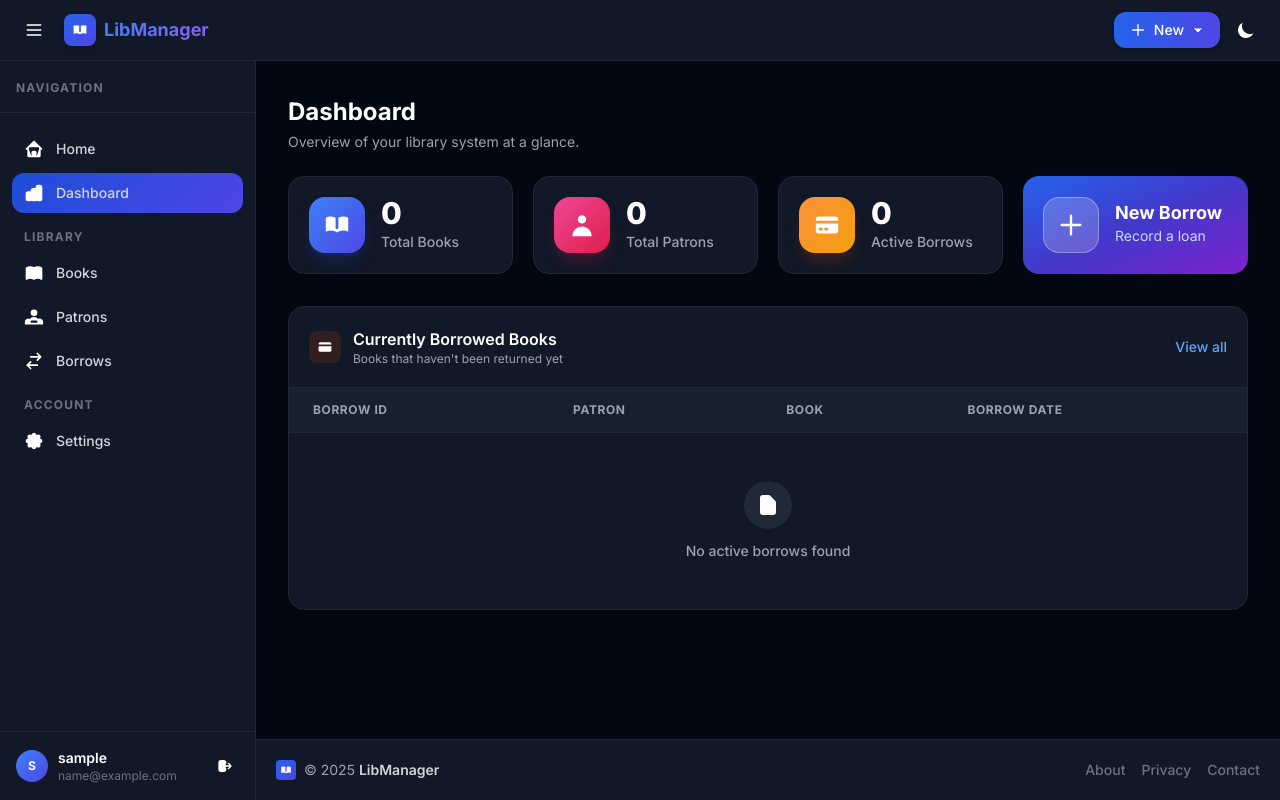
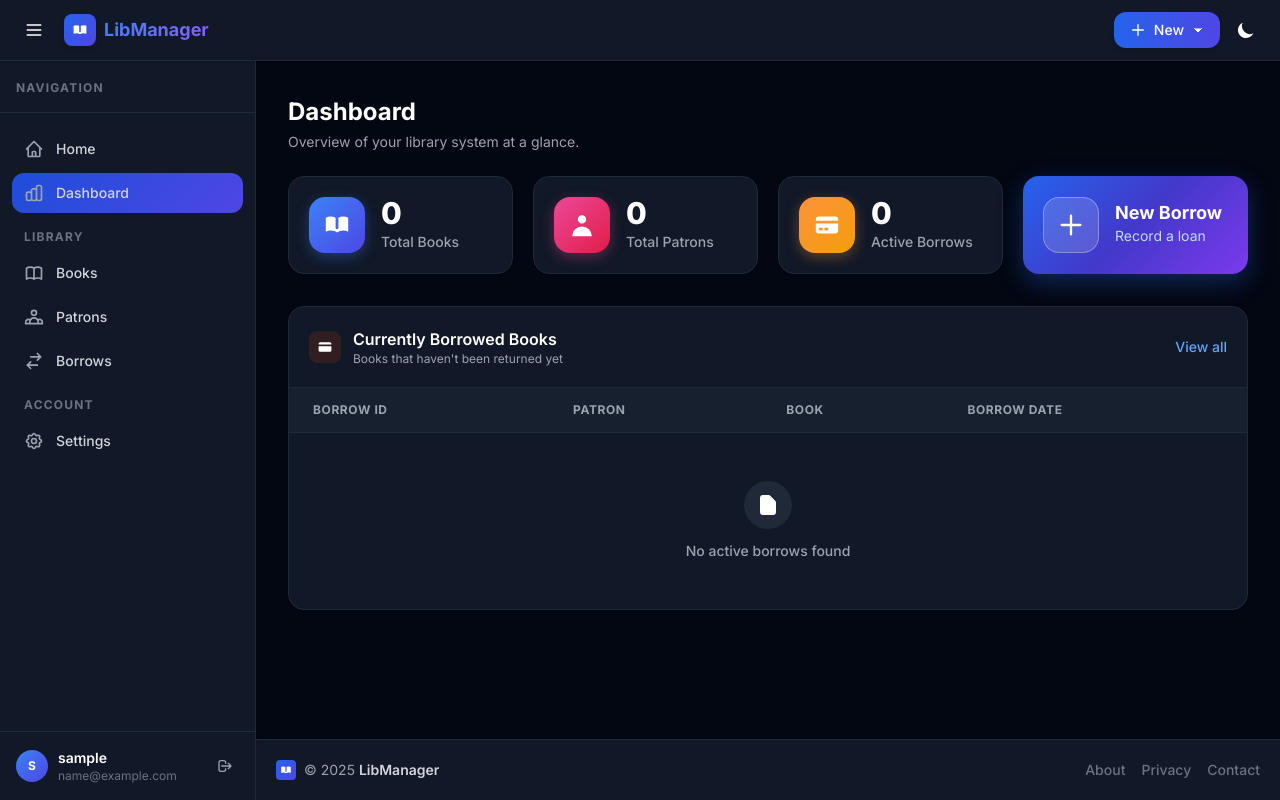
Before and after one commit to pranishs999/Library_Management_system-LMS, a Django app: page /dashboard/ in a window 1280 px wide. Run offline with Django 5.2, Linux system fonts and the light colour scheme; the visitor is signed in with stand-in values (Sample User, id 1); data that the repository does not hold is empty; some libraries are stand-ins or nearby versions.

Commit message:
Fix light mode: restore stat card gradients & sidebar icon rendering

```diff
--- a/templates/dashboard.html
+++ b/templates/dashboard.html
@@ -11,8 +11,8 @@
 <div class="grid grid-cols-1 sm:grid-cols-2 xl:grid-cols-4 gap-5 mb-8">
     <!-- Total Books -->
     <div class="card-hover bg-white dark:bg-gray-900 border border-gray-100 dark:border-gray-800 rounded-2xl p-5 shadow-sm hover:shadow-md transition-shadow flex items-center gap-4">
-        <div class="flex-shrink-0 w-14 h-14 bg-gradient-to-br from-blue-500 to-indigo-600 rounded-2xl flex items-center justify-center shadow-lg shadow-blue-200/50 dark:shadow-blue-900/40">
-            <svg class="w-7 h-7 text-gray-800 dark:text-white" fill="currentColor" viewBox="0 0 20 20">
+        <div class="flex-shrink-0 w-14 h-14 rounded-2xl flex items-center justify-center" style="background: linear-gradient(135deg, #3b82f6, #4f46e5); box-shadow: 0 4px 14px rgba(59,130,246,0.35);">
+            <svg class="w-7 h-7 text-white" fill="currentColor" viewBox="0 0 20 20">
                 <path d="M9 4.804A7.968 7.968 0 005.5 4c-1.255 0-2.443.29-3.5.804v10A7.969 7.969 0 015.5 14c1.669 0 3.218.51 4.5 1.385A7.962 7.962 0 0114.5 14c1.255 0 2.443.29 3.5.804v-10A7.968 7.968 0 0014.5 4c-1.255 0-2.443.29-3.5.804V12a1 1 0 11-2 0V4.804z"/>
             </svg>
         </div>
@@ -24,8 +24,8 @@
 
     <!-- Total Patrons -->
     <div class="card-hover bg-white dark:bg-gray-900 border border-gray-100 dark:border-gray-800 rounded-2xl p-5 shadow-sm hover:shadow-md transition-shadow flex items-center gap-4">
-        <div class="flex-shrink-0 w-14 h-14 bg-gradient-to-br from-pink-500 to-rose-600 rounded-2xl flex items-center justify-center shadow-lg shadow-pink-200/50 dark:shadow-pink-900/40">
-            <svg class="w-7 h-7 text-gray-800 dark:text-white" fill="currentColor" viewBox="0 0 20 20">
+        <div class="flex-shrink-0 w-14 h-14 rounded-2xl flex items-center justify-center" style="background: linear-gradient(135deg, #ec4899, #e11d48); box-shadow: 0 4px 14px rgba(236,72,153,0.35);">
+            <svg class="w-7 h-7 text-white" fill="currentColor" viewBox="0 0 20 20">
                 <path fill-rule="evenodd" d="M10 9a3 3 0 100-6 3 3 0 000 6zm-7 9a7 7 0 1114 0H3z" clip-rule="evenodd"/>
             </svg>
         </div>
@@ -37,8 +37,8 @@
 
     <!-- Active Borrows -->
     <div class="card-hover bg-white dark:bg-gray-900 border border-gray-100 dark:border-gray-800 rounded-2xl p-5 shadow-sm hover:shadow-md transition-shadow flex items-center gap-4">
-        <div class="flex-shrink-0 w-14 h-14 bg-gradient-to-br from-orange-400 to-amber-500 rounded-2xl flex items-center justify-center shadow-lg shadow-orange-200/50 dark:shadow-orange-900/40">
-            <svg class="w-7 h-7 text-gray-800 dark:text-white" fill="currentColor" viewBox="0 0 20 20">
+        <div class="flex-shrink-0 w-14 h-14 rounded-2xl flex items-center justify-center" style="background: linear-gradient(135deg, #fb923c, #f59e0b); box-shadow: 0 4px 14px rgba(251,146,60,0.35);">
+            <svg class="w-7 h-7 text-white" fill="currentColor" viewBox="0 0 20 20">
                 <path d="M4 4a2 2 0 00-2 2v1h16V6a2 2 0 00-2-2H4z"/>
                 <path fill-rule="evenodd" d="M18 9H2v5a2 2 0 002 2h12a2 2 0 002-2V9zM4 13a1 1 0 011-1h1a1 1 0 110 2H5a1 1 0 01-1-1zm5-1a1 1 0 100 2h1a1 1 0 100-2H9z" clip-rule="evenodd"/>
             </svg>
@@ -50,9 +50,9 @@
     </div>
 
     <!-- Quick Link Card -->
-    <div class="card-hover bg-gradient-to-br from-blue-600 via-indigo-700 to-purple-700 rounded-2xl p-5 shadow-lg shadow-blue-200/50 dark:shadow-none flex items-center gap-4 group cursor-pointer" onclick="window.location.href='{% url 'add_borrow' %}'">
-        <div class="flex-shrink-0 w-14 h-14 bg-white/20 backdrop-blur-sm rounded-2xl flex items-center justify-center border border-white/30 group-hover:scale-110 transition-transform">
-            <svg class="w-7 h-7 text-gray-800 dark:text-white" fill="currentColor" stroke="currentColor" viewBox="0 0 24 24">
+    <div class="card-hover rounded-2xl p-5 flex items-center gap-4 group cursor-pointer" style="background: linear-gradient(135deg, #2563eb 0%, #4338ca 50%, #7c3aed 100%); box-shadow: 0 8px 24px rgba(37,99,235,0.35);" onclick="window.location.href='{% url 'add_borrow' %}'">
+        <div class="flex-shrink-0 w-14 h-14 rounded-2xl flex items-center justify-center border border-white/30 group-hover:scale-110 transition-transform" style="background: rgba(255,255,255,0.15); backdrop-filter: blur(8px);">
+            <svg class="w-7 h-7 text-white" fill="currentColor" stroke="currentColor" viewBox="0 0 24 24">
                 <path stroke-linecap="round" stroke-linejoin="round" stroke-width="2" d="M12 4v16m8-8H4"/>
             </svg>
         </div>
--- a/templates/index.html
+++ b/templates/index.html
@@ -71,7 +71,7 @@
         <div class="flex items-center justify-between px-4 py-3">
             <div class="flex items-center gap-3">
                 <button id="sidebar-toggle" type="button" class="inline-flex items-center p-2 text-gray-500 dark:text-gray-400 rounded-xl hover:bg-gray-100 dark:hover:bg-gray-800 focus:outline-none transition-colors">
-                    <svg class="w-5 h-5 text-gray-800 dark:text-white" fill="currentColor" stroke="currentColor" viewBox="0 0 24 24"><path stroke-linecap="round" stroke-linejoin="round" stroke-width="2" d="M4 6h16M4 12h16M4 18h16"/></svg>
+                    <svg class="w-5 h-5 text-white" fill="none" stroke="currentColor" viewBox="0 0 24 24"><path stroke-linecap="round" stroke-linejoin="round" stroke-width="2" d="M4 6h16M4 12h16M4 18h16"/></svg>
                 </button>
                 <a href="{% url 'home' %}" class="flex items-center gap-2">
                     <div class="flex items-center justify-center w-8 h-8 rounded-lg bg-gradient-to-br from-blue-600 to-indigo-600 shadow-md">
@@ -91,7 +91,7 @@
                 <!-- Quick Add -->
                 <button id="quick-add-btn" data-dropdown-toggle="quick-add-dropdown" type="button"
                     class="flex items-center gap-2 text-white bg-gradient-to-r from-blue-600 to-indigo-600 hover:from-blue-700 hover:to-indigo-700 font-medium rounded-xl text-sm px-4 py-2 transition-all shadow-md hover:shadow-lg">
-                    <svg class="w-4 h-4 text-gray-800 dark:text-white" fill="currentColor" stroke="currentColor" viewBox="0 0 24 24"><path stroke-linecap="round" stroke-linejoin="round" stroke-width="2" d="M12 4v16m8-8H4"/></svg>
+                    <svg class="w-4 h-4" fill="none" stroke="currentColor" viewBox="0 0 24 24"><path stroke-linecap="round" stroke-linejoin="round" stroke-width="2" d="M12 4v16m8-8H4"/></svg>
                     <span class="hidden sm:inline">New</span>
                     <svg class="w-3 h-3 text-gray-800 dark:text-white" fill="currentColor" stroke="currentColor" viewBox="0 0 24 24"><path stroke-linecap="round" stroke-linejoin="round" stroke-width="2" d="M19 9l-7 7-7-7"/></svg>
                 </button>
@@ -127,7 +127,7 @@
                     <a href="{% url 'home' %}"
                         hx-get="{% url 'home' %}" hx-target="#main-content" hx-select="#main-content" hx-push-url="true" hx-swap="innerHTML"
                         class="sidebar-link flex items-center gap-3 px-3 py-2.5 rounded-xl text-sm font-medium text-gray-600 dark:text-gray-300 hover:bg-gray-100 dark:hover:bg-gray-800 hover:text-blue-700 dark:hover:text-blue-400 transition-all {% if request.resolver_match.url_name == 'home' %}active{% endif %}">
-                        <svg class="w-5 h-5 flex-shrink-0 text-gray-800 dark:text-white" fill="currentColor" stroke="currentColor" viewBox="0 0 24 24"><path stroke-linecap="round" stroke-linejoin="round" stroke-width="2" d="M3 12l2-2m0 0l7-7 7 7M5 10v10a1 1 0 001 1h3m10-11l2 2m-2-2v10a1 1 0 01-1 1h-3m-6 0a1 1 0 001-1v-4a1 1 0 011-1h2a1 1 0 011 1v4a1 1 0 001 1m-6 0h6"/></svg>
+                        <svg class="w-5 h-5 flex-shrink-0 text-gray-500 dark:text-gray-400" fill="none" stroke="currentColor" viewBox="0 0 24 24"><path stroke-linecap="round" stroke-linejoin="round" stroke-width="2" d="M3 12l2-2m0 0l7-7 7 7M5 10v10a1 1 0 001 1h3m10-11l2 2m-2-2v10a1 1 0 01-1 1h-3m-6 0a1 1 0 001-1v-4a1 1 0 011-1h2a1 1 0 011 1v4a1 1 0 001 1m-6 0h6"/></svg>
                         Home
                     </a>
                 </li>
@@ -135,7 +135,7 @@
                     <a href="{% url 'dashboard' %}"
                         hx-get="{% url 'dashboard' %}" hx-target="#main-content" hx-select="#main-content" hx-push-url="true" hx-swap="innerHTML"
                         class="sidebar-link flex items-center gap-3 px-3 py-2.5 rounded-xl text-sm font-medium text-gray-600 dark:text-gray-300 hover:bg-gray-100 dark:hover:bg-gray-800 hover:text-blue-700 dark:hover:text-blue-400 transition-all {% if request.resolver_match.url_name == 'dashboard' %}active{% endif %}">
-                        <svg class="w-5 h-5 flex-shrink-0 text-gray-800 dark:text-white" fill="currentColor" stroke="currentColor" viewBox="0 0 24 24"><path stroke-linecap="round" stroke-linejoin="round" stroke-width="2" d="M9 19v-6a2 2 0 00-2-2H5a2 2 0 00-2 2v6a2 2 0 002 2h2a2 2 0 002-2zm0 0V9a2 2 0 012-2h2a2 2 0 012 2v10m-6 0a2 2 0 002 2h2a2 2 0 002-2m0 0V5a2 2 0 012-2h2a2 2 0 012 2v14a2 2 0 01-2 2h-2a2 2 0 01-2-2z"/></svg>
+                        <svg class="w-5 h-5 flex-shrink-0 text-gray-500 dark:text-gray-400" fill="none" stroke="currentColor" viewBox="0 0 24 24"><path stroke-linecap="round" stroke-linejoin="round" stroke-width="2" d="M9 19v-6a2 2 0 00-2-2H5a2 2 0 00-2 2v6a2 2 0 002 2h2a2 2 0 002-2zm0 0V9a2 2 0 012-2h2a2 2 0 012 2v10m-6 0a2 2 0 002 2h2a2 2 0 002-2m0 0V5a2 2 0 012-2h2a2 2 0 012 2v14a2 2 0 01-2 2h-2a2 2 0 01-2-2z"/></svg>
                         Dashboard
                     </a>
                 </li>
@@ -148,7 +148,7 @@
                     <a href="{% url 'book_list' %}"
                         hx-get="{% url 'book_list' %}" hx-target="#main-content" hx-select="#main-content" hx-push-url="true" hx-swap="innerHTML"
                         class="sidebar-link flex items-center gap-3 px-3 py-2.5 rounded-xl text-sm font-medium text-gray-600 dark:text-gray-300 hover:bg-gray-100 dark:hover:bg-gray-800 hover:text-blue-700 dark:hover:text-blue-400 transition-all {% if request.resolver_match.url_name == 'book_list' %}active{% endif %}">
-                        <svg class="w-5 h-5 flex-shrink-0 text-gray-800 dark:text-white" fill="currentColor" stroke="currentColor" viewBox="0 0 24 24"><path stroke-linecap="round" stroke-linejoin="round" stroke-width="2" d="M12 6.253v13m0-13C10.832 5.477 9.246 5 7.5 5S4.168 5.477 3 6.253v13C4.168 18.477 5.754 18 7.5 18s3.332.477 4.5 1.253m0-13C13.168 5.477 14.754 5 16.5 5c1.747 0 3.332.477 4.5 1.253v13C19.832 18.477 18.247 18 16.5 18c-1.746 0-3.332.477-4.5 1.253"/></svg>
+                        <svg class="w-5 h-5 flex-shrink-0 text-gray-500 dark:text-gray-400" fill="none" stroke="currentColor" viewBox="0 0 24 24"><path stroke-linecap="round" stroke-linejoin="round" stroke-width="2" d="M12 6.253v13m0-13C10.832 5.477 9.246 5 7.5 5S4.168 5.477 3 6.253v13C4.168 18.477 5.754 18 7.5 18s3.332.477 4.5 1.253m0-13C13.168 5.477 14.754 5 16.5 5c1.747 0 3.332.477 4.5 1.253v13C19.832 18.477 18.247 18 16.5 18c-1.746 0-3.332.477-4.5 1.253"/></svg>
                         Books
                     </a>
                 </li>
@@ -156,7 +156,7 @@
                     <a href="{% url 'patron_list' %}"
                         hx-get="{% url 'patron_list' %}" hx-target="#main-content" hx-select="#main-content" hx-push-url="true" hx-swap="innerHTML"
                         class="sidebar-link flex items-center gap-3 px-3 py-2.5 rounded-xl text-sm font-medium text-gray-600 dark:text-gray-300 hover:bg-gray-100 dark:hover:bg-gray-800 hover:text-blue-700 dark:hover:text-blue-400 transition-all {% if request.resolver_match.url_name == 'patron_list' %}active{% endif %}">
-                        <svg class="w-5 h-5 flex-shrink-0 text-gray-800 dark:text-white" fill="currentColor" stroke="currentColor" viewBox="0 0 24 24"><path stroke-linecap="round" stroke-linejoin="round" stroke-width="2" d="M17 20h5v-2a3 3 0 00-5.356-1.857M17 20H7m10 0v-2c0-.656-.126-1.283-.356-1.857M7 20H2v-2a3 3 0 015.356-1.857M7 20v-2c0-.656.126-1.283.356-1.857m0 0a5.002 5.002 0 019.288 0M15 7a3 3 0 11-6 0 3 3 0 016 0z"/></svg>
+                        <svg class="w-5 h-5 flex-shrink-0 text-gray-500 dark:text-gray-400" fill="none" stroke="currentColor" viewBox="0 0 24 24"><path stroke-linecap="round" stroke-linejoin="round" stroke-width="2" d="M17 20h5v-2a3 3 0 00-5.356-1.857M17 20H7m10 0v-2c0-.656-.126-1.283-.356-1.857M7 20H2v-2a3 3 0 015.356-1.857M7 20v-2c0-.656.126-1.283.356-1.857m0 0a5.002 5.002 0 019.288 0M15 7a3 3 0 11-6 0 3 3 0 016 0z"/></svg>
                         Patrons
                     </a>
                 </li>
@@ -164,7 +164,7 @@
                     <a href="{% url 'borrow_list' %}"
                         hx-get="{% url 'borrow_list' %}" hx-target="#main-content" hx-select="#main-content" hx-push-url="true" hx-swap="innerHTML"
                         class="sidebar-link flex items-center gap-3 px-3 py-2.5 rounded-xl text-sm font-medium text-gray-600 dark:text-gray-300 hover:bg-gray-100 dark:hover:bg-gray-800 hover:text-blue-700 dark:hover:text-blue-400 transition-all {% if request.resolver_match.url_name == 'borrow_list' %}active{% endif %}">
-                        <svg class="w-5 h-5 flex-shrink-0 text-gray-800 dark:text-white" fill="currentColor" stroke="currentColor" viewBox="0 0 24 24"><path stroke-linecap="round" stroke-linejoin="round" stroke-width="2" d="M8 7h12m0 0l-4-4m4 4l-4 4m0 6H4m0 0l4 4m-4-4l4-4"/></svg>
+                        <svg class="w-5 h-5 flex-shrink-0 text-gray-500 dark:text-gray-400" fill="none" stroke="currentColor" viewBox="0 0 24 24"><path stroke-linecap="round" stroke-linejoin="round" stroke-width="2" d="M8 7h12m0 0l-4-4m4 4l-4 4m0 6H4m0 0l4 4m-4-4l4-4"/></svg>
                         Borrows
                     </a>
                 </li>
@@ -176,7 +176,7 @@
                     <a href="{% url 'settings' %}"
                         hx-get="{% url 'settings' %}" hx-target="#main-content" hx-select="#main-content" hx-push-url="true" hx-swap="innerHTML"
                         class="sidebar-link flex items-center gap-3 px-3 py-2.5 rounded-xl text-sm font-medium text-gray-600 dark:text-gray-300 hover:bg-gray-100 dark:hover:bg-gray-800 hover:text-blue-700 dark:hover:text-blue-400 transition-all {% if request.resolver_match.url_name == 'settings' %}active{% endif %}">
-                        <svg class="w-5 h-5 flex-shrink-0 text-gray-800 dark:text-white" fill="currentColor" stroke="currentColor" viewBox="0 0 24 24"><path stroke-linecap="round" stroke-linejoin="round" stroke-width="2" d="M10.325 4.317c.426-1.756 2.924-1.756 3.35 0a1.724 1.724 0 002.573 1.066c1.543-.94 3.31.826 2.37 2.37a1.724 1.724 0 001.065 2.572c1.756.426 1.756 2.924 0 3.35a1.724 1.724 0 00-1.066 2.573c.94 1.543-.826 3.31-2.37 2.37a1.724 1.724 0 00-2.572 1.065c-.426 1.756-2.924 1.756-3.35 0a1.724 1.724 0 00-2.573-1.066c-1.543.94-3.31-.826-2.37-2.37a1.724 1.724 0 00-1.065-2.572c-1.756-.426-1.756-2.924 0-3.35a1.724 1.724 0 001.066-2.573c-.94-1.543.826-3.31 2.37-2.37.996.608 2.296.07 2.572-1.065z"/><path stroke-linecap="round" stroke-linejoin="round" stroke-width="2" d="M15 12a3 3 0 11-6 0 3 3 0 016 0z"/></svg>
+                        <svg class="w-5 h-5 flex-shrink-0 text-gray-500 dark:text-gray-400" fill="none" stroke="currentColor" viewBox="0 0 24 24"><path stroke-linecap="round" stroke-linejoin="round" stroke-width="2" d="M10.325 4.317c.426-1.756 2.924-1.756 3.35 0a1.724 1.724 0 002.573 1.066c1.543-.94 3.31.826 2.37 2.37a1.724 1.724 0 001.065 2.572c1.756.426 1.756 2.924 0 3.35a1.724 1.724 0 00-1.066 2.573c.94 1.543-.826 3.31-2.37 2.37a1.724 1.724 0 00-2.572 1.065c-.426 1.756-2.924 1.756-3.35 0a1.724 1.724 0 00-2.573-1.066c-1.543.94-3.31-.826-2.37-2.37a1.724 1.724 0 00-1.065-2.572c-1.756-.426-1.756-2.924 0-3.35a1.724 1.724 0 001.066-2.573c-.94-1.543.826-3.31 2.37-2.37.996.608 2.296.07 2.572-1.065z"/><path stroke-linecap="round" stroke-linejoin="round" stroke-width="2" d="M15 12a3 3 0 11-6 0 3 3 0 016 0z"/></svg>
                         Settings
                     </a>
                 </li>
@@ -197,7 +197,7 @@
                     <form method="post" action="{% url 'logout' %}" class="inline m-0 p-0">
                         {% csrf_token %}
                         <button type="submit" title="Sign out" class="p-1.5 text-gray-400 hover:text-red-500 dark:hover:text-red-400 rounded-lg hover:bg-red-50 dark:hover:bg-red-900/20 transition-colors flex-shrink-0 cursor-pointer">
-                            <svg class="w-4 h-4 text-gray-800 dark:text-white" fill="currentColor" stroke="currentColor" viewBox="0 0 24 24"><path stroke-linecap="round" stroke-linejoin="round" stroke-width="2" d="M17 16l4-4m0 0l-4-4m4 4H7m6 4v1a3 3 0 01-3 3H6a3 3 0 01-3-3V7a3 3 0 013-3h4a3 3 0 013 3v1"/></svg>
+                            <svg class="w-4 h-4" fill="none" stroke="currentColor" viewBox="0 0 24 24"><path stroke-linecap="round" stroke-linejoin="round" stroke-width="2" d="M17 16l4-4m0 0l-4-4m4 4H7m6 4v1a3 3 0 01-3 3H6a3 3 0 01-3-3V7a3 3 0 013-3h4a3 3 0 013 3v1"/></svg>
                         </button>
                     </form>
                 </div>
```
